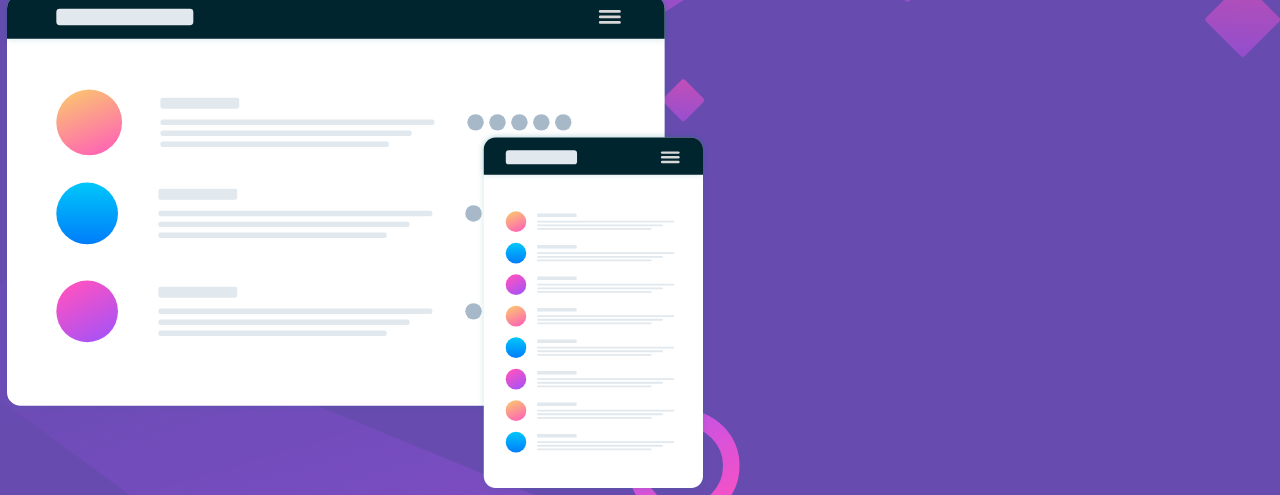
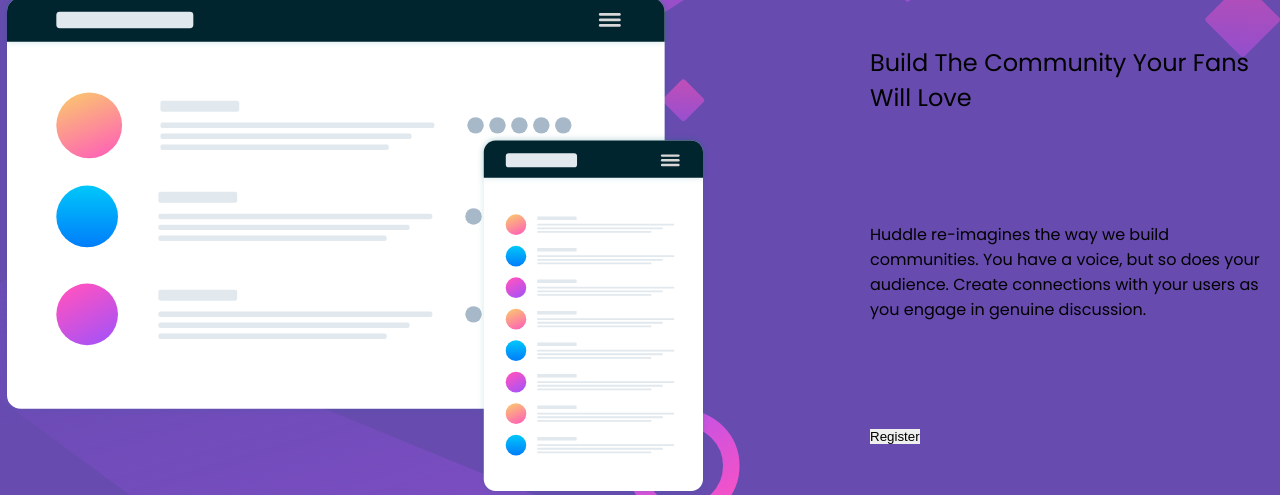
Before and after one commit to MarcosCastr0/huddle-page-quest, a plain HTML site: page index.html in a window 1280 px wide. Shown: the part 81-576 px from the top of the page. Drawn offline with Linux system fonts and the light colour scheme.

Commit message:
criacao dos estilos

```diff
--- a/src/css/estilos.css
+++ b/src/css/estilos.css
@@ -1,9 +1,25 @@
+@import url('https://fonts.googleapis.com/css2?family=Open+Sans&family=Poppins:wght@400;600&display=swap');
+
 body{
     background: hsl(257, 40%, 49%);
     background-image: url(../images/bg-desktop.svg);
     background-size: cover;
+    font-family: 'Poppins', sans-serif;
 }
 
 .principal{
+    display: grid;
+    grid-template-columns: 2fr 1fr;
+    gap: 50px;
+}
 
+.principal .imagem-mockups{
+    display: flex;
+    align-items: center;
 }
+
+.principal .informacao-principal{
+    display: flex;
+    align-items: center;
+    flex-wrap: wrap;
+}
```
